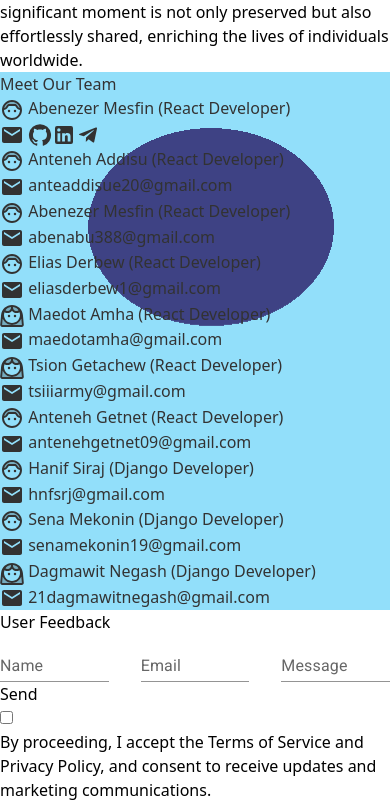
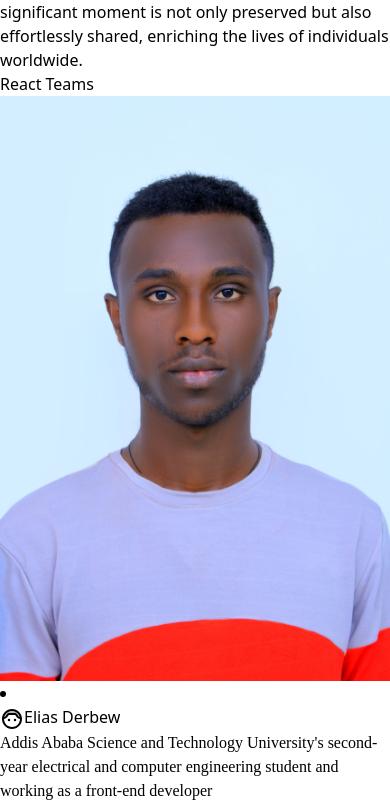
Before and after one commit to Cam-Link/Front-end, a React (Vite) app: page /About in a window 390 px wide. Shown: the part 1743-2546 px from the top of the page. Built offline with nearby package versions, Linux system fonts and the light colour scheme; a web font is replaced by a local one.

Commit message:
editing about us page

```diff
--- a/src/Pages/About.jsx
+++ b/src/Pages/About.jsx
@@ -11,14 +11,11 @@ import LinkedInIcon from '@mui/icons-material/LinkedIn';
 import TelegramIcon from '@mui/icons-material/Telegram';
 import { Stack, TextField } from '@mui/material';
 import video from '../assets/white.mp4';
-import AOS from 'aos';
 import 'aos/dist/aos.css';
 
 
 function About() {
-  /*useEffect(() => {
-    AOS.init({ duration: 2000 });
-  }, []);*/
+
   return (
     <div className=' app flex flex-col justify-between gap-11 ml-[2rem]font-serif'>
       <div className=' flex flex-row'>
@@ -59,56 +56,223 @@ function About() {
           </div>
         </div>
       </header>
-<div className="bg-image">
-  <section id="team" className=' ml-[1rem] font-serif bg-blue-300 p-4'>
-    <h2 className='text-bold text-xl italic '>Meet Our Team</h2>
-    <ul className="space-y-4 text-xl">
-      <li>
-        <h3><Face6TwoToneIcon/>  Abenezer Mesfin (React Developer)</h3>
-        <div className='text-base italic flex gap-[2rem]'><a href="mailto:abenabu388@gmail.com"><EmailIcon /> </a>
-          <a href = " " ><GitHubIcon/></a>
-          <a href = " " ><LinkedInIcon/></a>
-          <a href = " " ><TelegramIcon/></a></div>
+
+<div className="">
+     <h1 className='text-center font-serif font-bold text-4xl'>React Teams</h1>
+
+  <section className= 'mx-auto w-fit p-11 flex flex-col md:flex-row justify-around space-x-4'>
+
+     {/* preson one */}
+     <div className='h-fit group'>
+      <div className='relative overflow-hidden'>
+      <img src="Images/Image/ella.JPG" alt="" className='w-full h-[25rem]' />
+
+        <div className='absolute h-full w-full bg-black/20 flex items-end justify-center -bottom-10 group-hover:bottom-0 opacity-0 group-hover:opacity-100 transition-all duration-300 cursor-pointer'>
+        {/*  */}
+
+        <li className='mb-4 px-3 bg-gradient-to-b  via-blue-500 from-transparent'>
+        <h3 className='font-bold text-[20px]'><Face6TwoToneIcon/>Elias Derbew</h3>
+        <h3 style={{ fontFamily: 'Caveat' }} className='font-bold text-[15.5px]'>
+          Addis Ababa Science and Technology University's second-year electrical and computer engineering student and working as a front-end developer</h3>
+
+        <div className='text-base italic flex gap-[2rem]'>
+          <a className='hover:scale-150 duration-300' href="mailto:abenabu388@gmail.com"><EmailIcon /> </a>
+          <a className='hover:scale-150 duration-300' href = " " ><GitHubIcon/></a>
+          <a className='hover:scale-150 duration-300' href = " " ><LinkedInIcon/></a>
+          <a className='hover:scale-150 duration-300' href = " " ><TelegramIcon/></a></div>
              </li>
-      <li>
-        <h3><Face6TwoToneIcon/>  Anteneh Addisu (React Developer)</h3>
-        <p className='text-base italic'><a href="mailto:anteaddisue20@gmail.com"><EmailIcon /> anteaddisue20@gmail.com</a></p>
+
+        </div>
+      </div>
+    </div>
+     {/* preson two */}
+    <div className='h-fit group'>
+      <div className='relative overflow-hidden'>
+      <img src="Images/Image/ella.JPG" alt="" className='w-full h-[25rem]' />
+
+        <div className='absolute h-full w-full bg-black/20 flex items-end justify-center -bottom-10 group-hover:bottom-0 opacity-0 group-hover:opacity-100 transition-all duration-300 cursor-pointer'>
+        {/*  */}
+
+        <li className='mb-4 px-3 bg-gradient-to-b  via-blue-500 from-transparent'>
+        <h3 className='font-bold text-[20px]'><Face6TwoToneIcon/>Elias Derbew</h3>
+        <h3 style={{ fontFamily: 'Caveat' }} className='font-bold text-[15.5px]'>
+          Addis Ababa Science and Technology University's second-year electrical and computer engineering student and working as a front-end developer</h3>
+
+        <div className='text-base italic flex gap-[2rem]'>
+          <a className='hover:scale-150 duration-300' href="mailto:abenabu388@gmail.com"><EmailIcon /> </a>
+          <a className='hover:scale-150 duration-300' href = " " ><GitHubIcon/></a>
+          <a className='hover:scale-150 duration-300' href = " " ><LinkedInIcon/></a>
+          <a className='hover:scale-150 duration-300' href = " " ><TelegramIcon/></a></div>
              </li>
-      <li>
-        <h3><Face6TwoToneIcon/>  Abenezer Mesfin (React Developer)</h3>
-        <p className='text-base italic'><a href="mailto:abenabu388@gmail.com"><EmailIcon /> abenabu388@gmail.com</a></p>
+
+        </div>
+      </div>
+    </div>
+     {/* preson three */}
+    <div className=' h-fit group'>
+      <div className='relative overflow-hidden'>
+      <img src="Images/Image/ella.JPG" alt="" className='w-full h-[25rem]' />
+
+        <div className='absolute h-full w-full bg-black/20 flex items-end justify-center -bottom-10 group-hover:bottom-0 opacity-0 group-hover:opacity-100 transition-all duration-300 cursor-pointer'>
+        {/*  */}
+
+        <li className='mb-4 px-3 bg-gradient-to-b  via-blue-500 from-transparent'>
+        <h3 className='font-bold text-[20px]'><Face6TwoToneIcon/>Elias Derbew</h3>
+        <h3 style={{ fontFamily: 'Caveat' }} className='font-bold text-[15.5px]'>
+          Addis Ababa Science and Technology University's second-year electrical and computer engineering student and working as a front-end developer</h3>
+
+        <div className='text-base italic flex gap-[2rem]'>
+          <a className='hover:scale-150 duration-300' href="mailto:abenabu388@gmail.com"><EmailIcon /> </a>
+          <a className='hover:scale-150 duration-300' href = " " ><GitHubIcon/></a>
+          <a className='hover:scale-150 duration-300' href = " " ><LinkedInIcon/></a>
+          <a className='hover:scale-150 duration-300' href = " " ><TelegramIcon/></a></div>
              </li>
-      <li>
-        <h3><Face6TwoToneIcon/>  Elias Derbew (React Developer)</h3>
-        <p className='text-base italic'><a href="mailto:eliasderbew1@gmail.com"><EmailIcon /> eliasderbew1@gmail.com</a></p>
+
+        </div>
+      </div>
+    </div>
+
+    {/* <section className= 'mx-auto w-fit p-11 flex flex-col md:flex-row justify-around space-x-4'>
+
+    </section> */}
+
+ </section>
+
+                {/* <h1 className='text-center font-serif font-bold text-4xl'>Django Teams</h1> */}
+
+<section className= 'mx-auto w-fit p-11 flex flex-col md:flex-row justify-around space-x-4'>
+                   {/* person four */}
+               <div className='h-fit group'>
+               <div className='relative overflow-hidden'>
+               <img src="Images/Image/ella.JPG" alt="" className='w-full h-[25rem]' />
+
+        <div className='absolute h-full w-full bg-black/20 flex items-end justify-center -bottom-10 group-hover:bottom-0 opacity-0 group-hover:opacity-100 transition-all duration-300 cursor-pointer'>
+        {/*  */}
+
+        <li className='mb-4 px-3 bg-gradient-to-b  via-blue-500 from-transparent'>
+        <h3 className='font-bold text-[20px]'><Face6TwoToneIcon/>Elias Derbew</h3>
+        <h3 style={{ fontFamily: 'Caveat' }} className='font-bold text-[15.5px]'>
+          Addis Ababa Science and Technology University's second-year electrical and computer engineering student and working as a front-end developer</h3>
+
+        <div className='text-base italic flex gap-[2rem]'>
+          <a className='hover:scale-150 duration-300' href="mailto:abenabu388@gmail.com"><EmailIcon /> </a>
+          <a className='hover:scale-150 duration-300' href = " " ><GitHubIcon/></a>
+          <a className='hover:scale-150 duration-300' href = " " ><LinkedInIcon/></a>
+          <a className='hover:scale-150 duration-300' href = " " ><TelegramIcon/></a></div>
              </li>
-      <li>
-        <h3><Face3TwoToneIcon/>  Maedot Amha (React Developer)</h3>
-        <p className='text-base italic'><a href="mailto:maedotamha@gmail.com"><EmailIcon /> maedotamha@gmail.com</a></p>
+
+        </div>
+      </div>
+    </div>
+
+    {/* person five */}
+               <div className='h-fit group'>
+      <div className='relative overflow-hidden'>
+      <img src="Images/Image/ella.JPG" alt="" className='w-full h-[25rem]' />
+
+        <div className='absolute h-full w-full bg-black/20 flex items-end justify-center -bottom-10 group-hover:bottom-0 opacity-0 group-hover:opacity-100 transition-all duration-300 cursor-pointer'>
+        {/*  */}
+
+        <li className='mb-4 px-3 bg-gradient-to-b  via-blue-500 from-transparent'>
+        <h3 className='font-bold text-[20px]'><Face6TwoToneIcon/>Elias Derbew</h3>
+        <h3 style={{ fontFamily: 'Caveat' }} className='font-bold text-[15.5px]'>
+          Addis Ababa Science and Technology University's second-year electrical and computer engineering student and working as a front-end developer</h3>
+
+        <div className='text-base italic flex gap-[2rem]'>
+          <a className='hover:scale-150 duration-300' href="mailto:abenabu388@gmail.com"><EmailIcon /> </a>
+          <a className='hover:scale-150 duration-300' href = " " ><GitHubIcon/></a>
+          <a className='hover:scale-150 duration-300' href = " " ><LinkedInIcon/></a>
+          <a className='hover:scale-150 duration-300' href = " " ><TelegramIcon/></a></div>
              </li>
-      <li>
-        <h3><Face3TwoToneIcon/>  Tsion Getachew (React Developer)</h3>
-        <p className='text-base italic'><a href="mailto:tsiiiarmy@gmail.com"><EmailIcon /> tsiiiarmy@gmail.com</a></p>
+
+        </div>
+      </div>
+    </div>
+
+
+               </section>
+
+                 <h1 className='text-center font-serif font-bold text-4xl'>Django Teams</h1>
+
+<section className= 'mx-auto w-fit p-11 flex flex-col md:flex-row justify-around space-x-4'>
+                   {/* person four */}
+               <div className='h-fit group'>
+               <div className='relative overflow-hidden'>
+               <img src="Images/Image/ella.JPG" alt="" className='w-full h-[25rem]' />
+
+        <div className='absolute h-full w-full bg-black/20 flex items-end justify-center -bottom-10 group-hover:bottom-0 opacity-0 group-hover:opacity-100 transition-all duration-300 cursor-pointer'>
+        {/*  */}
+
+        <li className='mb-4 px-3 bg-gradient-to-b  via-blue-500 from-transparent'>
+        <h3 className='font-bold text-[20px]'><Face6TwoToneIcon/>Elias Derbew</h3>
+        <h3 style={{ fontFamily: 'Caveat' }} className='font-bold text-[15.5px]'>
+          Addis Ababa Science and Technology University's second-year electrical and computer engineering student and working as a front-end developer</h3>
+
+        <div className='text-base italic flex gap-[2rem]'>
+          <a className='hover:scale-150 duration-300' href="mailto:abenabu388@gmail.com"><EmailIcon /> </a>
+          <a className='hover:scale-150 duration-300' href = " " ><GitHubIcon/></a>
+          <a className='hover:scale-150 duration-300' href = " " ><LinkedInIcon/></a>
+          <a className='hover:scale-150 duration-300' href = " " ><TelegramIcon/></a></div>
              </li>
-      <li>
-        <h3><Face6TwoToneIcon/>  Anteneh Getnet (React Developer)</h3>
-        <p className='text-base italic'><a href="mailto:antenehgetnet09@gmail.com"><EmailIcon /> antenehgetnet09@gmail.com</a></p>
+
+        </div>
+      </div>
+    </div>
+
+    {/* person five */}
+               <div className='h-fit group'>
+      <div className='relative overflow-hidden'>
+      <img src="Images/Image/ella.JPG" alt="" className='w-full h-[25rem]' />
+
+        <div className='absolute h-full w-full bg-black/20 flex items-end justify-center -bottom-10 group-hover:bottom-0 opacity-0 group-hover:opacity-100 transition-all duration-300 cursor-pointer'>
+        {/*  */}
+
+        <li className='mb-4 px-3 bg-gradient-to-b  via-blue-500 from-transparent'>
+        <h3 className='font-bold text-[20px]'><Face6TwoToneIcon/>Elias Derbew</h3>
+        <h3 style={{ fontFamily: 'Caveat' }} className='font-bold text-[15.5px]'>
+          Addis Ababa Science and Technology University's second-year electrical and computer engineering student and working as a front-end developer</h3>
+
+        <div className='text-base italic flex gap-[2rem]'>
+          <a className='hover:scale-150 duration-300' href="mailto:abenabu388@gmail.com"><EmailIcon /> </a>
+          <a className='hover:scale-150 duration-300' href = " " ><GitHubIcon/></a>
+          <a className='hover:scale-150 duration-300' href = " " ><LinkedInIcon/></a>
+          <a className='hover:scale-150 duration-300' href = " " ><TelegramIcon/></a></div>
              </li>
-      <li>
-        <h3><Face6TwoToneIcon/>  Hanif Siraj (Django Developer)</h3>
-        <p className='text-base italic'><a href="mailto:hnfsrj@gmail.com"><EmailIcon /> hnfsrj@gmail.com</a></p>
+
+        </div>
+      </div>
+    </div>
+               <div className='h-fit group'>
+      <div className='relative overflow-hidden'>
+      <img src="Images/Image/ella.JPG" alt="" className='w-full h-[25rem]' />
+
+        <div className='absolute h-full w-full bg-black/20 flex items-end justify-center -bottom-10 group-hover:bottom-0 opacity-0 group-hover:opacity-100 transition-all duration-300 cursor-pointer'>
+        {/*  */}
+
+        <li className='mb-4 px-3 bg-gradient-to-b  via-blue-500 from-transparent'>
+        <h3 className='font-bold text-[20px]'><Face6TwoToneIcon/>Elias Derbew</h3>
+        <h3 style={{ fontFamily: 'Caveat' }} className='font-bold text-[15.5px]'>
+          Addis Ababa Science and Technology University's second-year electrical and computer engineering student and working as a front-end developer</h3>
+
+        <div className='text-base italic flex gap-[2rem]'>
+          <a className='hover:scale-150 duration-300' href="mailto:abenabu388@gmail.com"><EmailIcon /> </a>
+          <a className='hover:scale-150 duration-300' href = " " ><GitHubIcon/></a>
+          <a className='hover:scale-150 duration-300' href = " " ><LinkedInIcon/></a>
+          <a className='hover:scale-150 duration-300' href = " " ><TelegramIcon/></a></div>
              </li>
-      <li>
-        <h3><Face6TwoToneIcon/>  Sena Mekonin (Django Developer)</h3>
-        <p className='text-base italic'><a href="mailto:senamekonin19@gmail.com"><EmailIcon /> senamekonin19@gmail.com</a></p>
-      </li>
-      <li>
-        <h3><Face3TwoToneIcon/>  Dagmawit Negash (Django Developer)</h3>
-        <p className='text-base italic'><a href="mailto:21dagmawitnegash@gmail.com"> <EmailIcon /> 21dagmawitnegash@gmail.com</a></p>
-      </li>
-    </ul>
+
+        </div>
+      </div>
+    </div>
+
+
                </section>
+
+
   </div>
+
+
+
 
  <div className='m-[3rem] flex flex-col '>
   <h1 className='mb-[2rem]'> User Feedback</h1>
@@ -119,18 +283,13 @@ function About() {
   </Stack>
   <button className='bg-blue-200 hover:bg-blue-600 rounded-2xl w-[10rem] ml-[20rem] mt-[2rem]'>Send</button>
 
-  <div className="text-sm text-gray-500 ">
-  <input type="checkbox" name='' id='' />
+  <div className="text-sm text-gray-500 flex">
+
+  <input className='m-1' type="checkbox" name='' id='' />
   <p> By proceeding, I accept the Terms of Service and Privacy Policy,
              and consent to receive updates and marketing communications. </p>
   </div>
   </div>
-  <footer>
-    <p>&copy; 2024 CamLink. All rights reserved.</p>
-  </footer>
-
-
-
 
     </div>
   )
```
Also changed, not shown: public/Images/Image/ella.JPG (added). Lines whose indentation alone changed are shown as unchanged.
